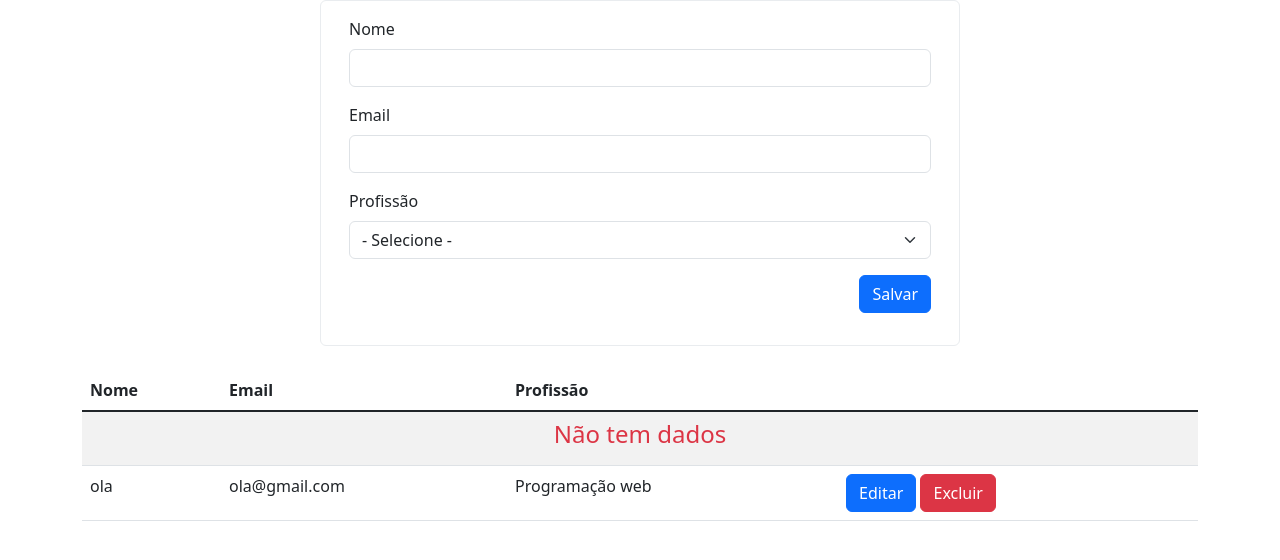
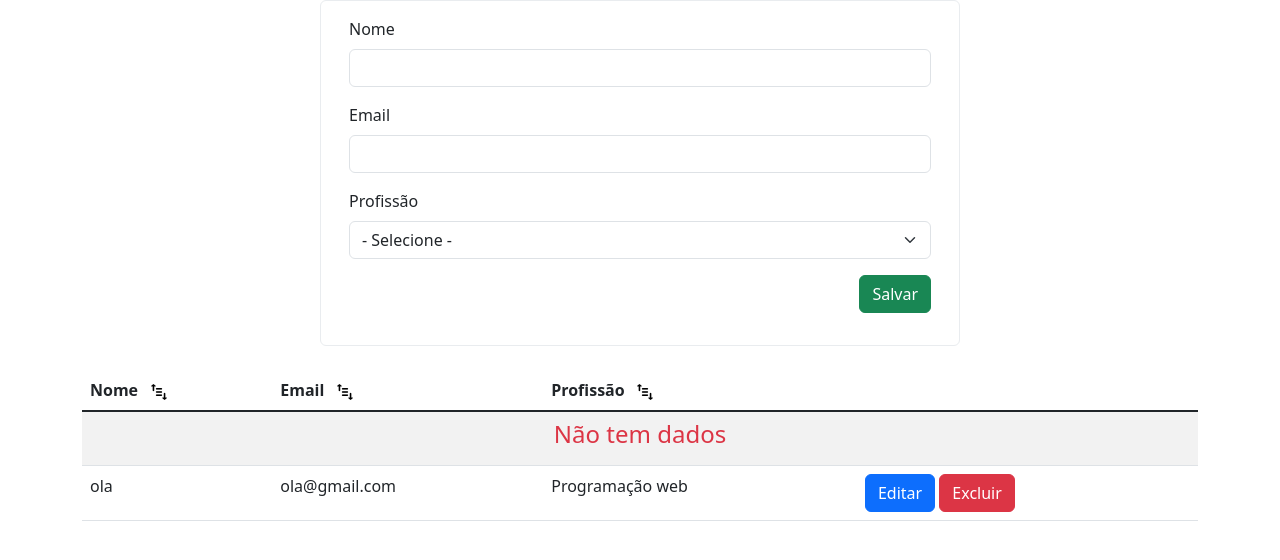
Before and after one commit to Antonio-Romes/DesafioCadastro, a plain HTML site: page index.html in a window 1280 px wide. Shown: the part 96-656 px from the top of the page. Drawn offline with Linux system fonts and the light colour scheme.

Commit message:
Foi adiciona o icon de ordenação no cabeçalho da tabela.

```diff
--- a/assets/css/style.css
+++ b/assets/css/style.css
@@ -8,3 +8,7 @@
 .validarNome{
     display: none;
 }
+
+.cursor{
+    cursor: pointer;
+}
--- a/assets/js/main.js
+++ b/assets/js/main.js
@@ -114,5 +114,9 @@ const excluir = (dadosDaLinnhaDaTabela) => {
     limparCorpoDaTabela();
     montarCorpoDaTabela();
 }
+
+const ordenaDadoNaColunaDaTabela = (dadosDaColunaDaTabela) => {
+    alert("Ola");
+}
 const abrirModal = () => $("#exampleModal").modal("show");
 const fechaModal = () => $("#exampleModal").modal("hide");
--- a/index.html
+++ b/index.html
@@ -41,7 +41,7 @@
             </div>
 
             <div class="col-12 d-flex justify-content-end">
-                <button type="submit" class="btn btn-primary mb-3" >Salvar</button>
+                <button type="submit" class="btn btn-success mb-3" >Salvar</button>
             </div>
       </form>
     </section>
@@ -50,9 +50,9 @@
             <thead>
               <tr>
                 <th scope="col" hidden >Id</th>
-                <th scope="col">Nome</th>
-                <th scope="col">Email</th>
-                <th scope="col">Profissão</th>
+                <th scope="col">Nome &nbsp;&nbsp;<img  class="cursor" src="assets/img/ordenacao.png" alt="icon de ordenação" srcset="" onclick="ordenaDadoNaColunaDaTabela(this)"></th>
+                <th scope="col">Email  &nbsp;&nbsp;<img class="cursor" src="assets/img/ordenacao.png" alt="icon de ordenação" srcset="" onclick="ordenaDadoNaColunaDaTabela(this)"></th>
+                <th scope="col">Profissão &nbsp;&nbsp;<img class="cursor" src="assets/img/ordenacao.png" alt="icon de ordenação" srcset="" onclick="ordenaDadoNaColunaDaTabela(this)"></th>
                 <th scope="col"></th>
               </tr>
             </thead>
@@ -105,7 +105,7 @@
                 </div>
 
                 <div class="col-12 d-flex justify-content-end">
-                    <button type="submit" class="btn btn-primary mb-3" >Salvar</button>
+                    <button type="submit" class="btn btn-success mb-3" >Salvar</button>
                 </div>
           </form>
         </div>
```
Also changed, not shown: assets/img/ordenacao.png (added).
